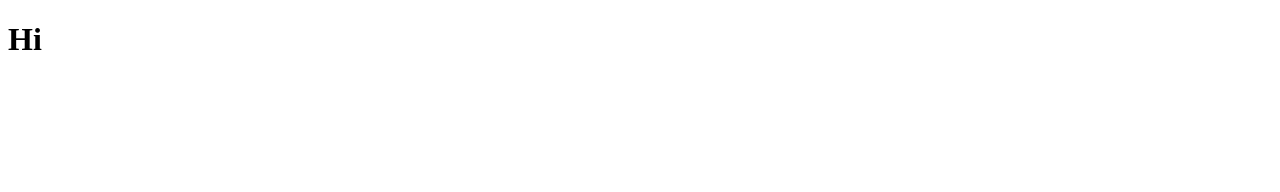
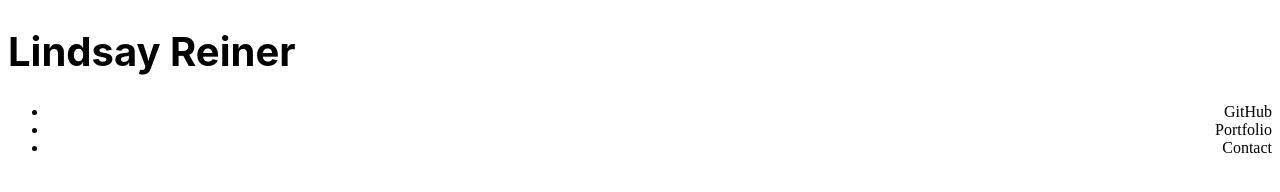
Before and after one commit to lindsayreiner/landing-page, a plain HTML site: page index.html in a window 1280 px wide. Drawn offline with Linux system fonts and the light colour scheme.

Commit message:
first commit

```diff
--- a/index.html
+++ b/index.html
@@ -1,9 +1,42 @@
 <!DOCTYPE html>
-<html>
+<html lang="en-us">
     <head>
-        <title></title>
+        <meta charset="UTF-8"/>
+        <link rel="stylesheet" href="style.css">
+        <title>Lindsay Codes</title>
     </head>
+
     <body>
-        <h1>Hi</h1>
+        <header id="header">
+            <h1>Lindsay Reiner</h1>
+        </header>
+
+        <nav id="nav">
+            <ul>
+                <li>GitHub</li>
+                <li>Portfolio</li>
+                <li>Contact</li>
+            </ul>
+        </nav>
+
+
+    <article>
+        <section>
+
+        </section>
+    </article>
+
+
+
+
+
+
+
+
+
+<footer></footer>
+
+
+
     </body>
 </html>
--- /dev/null
+++ b/style.css
@@ -0,0 +1,18 @@
+* {
+
+}
+
+body {
+
+}
+
+#header {
+    font-size: 20px;
+    font-family:-apple-system, BlinkMacSystemFont, 'Segoe UI', Roboto, Oxygen, Ubuntu, Cantarell, 'Open Sans', 'Helvetica Neue', sans-serif;
+    text-align: left;
+}
+
+#nav {
+    text-align: right;
+
+}
```
